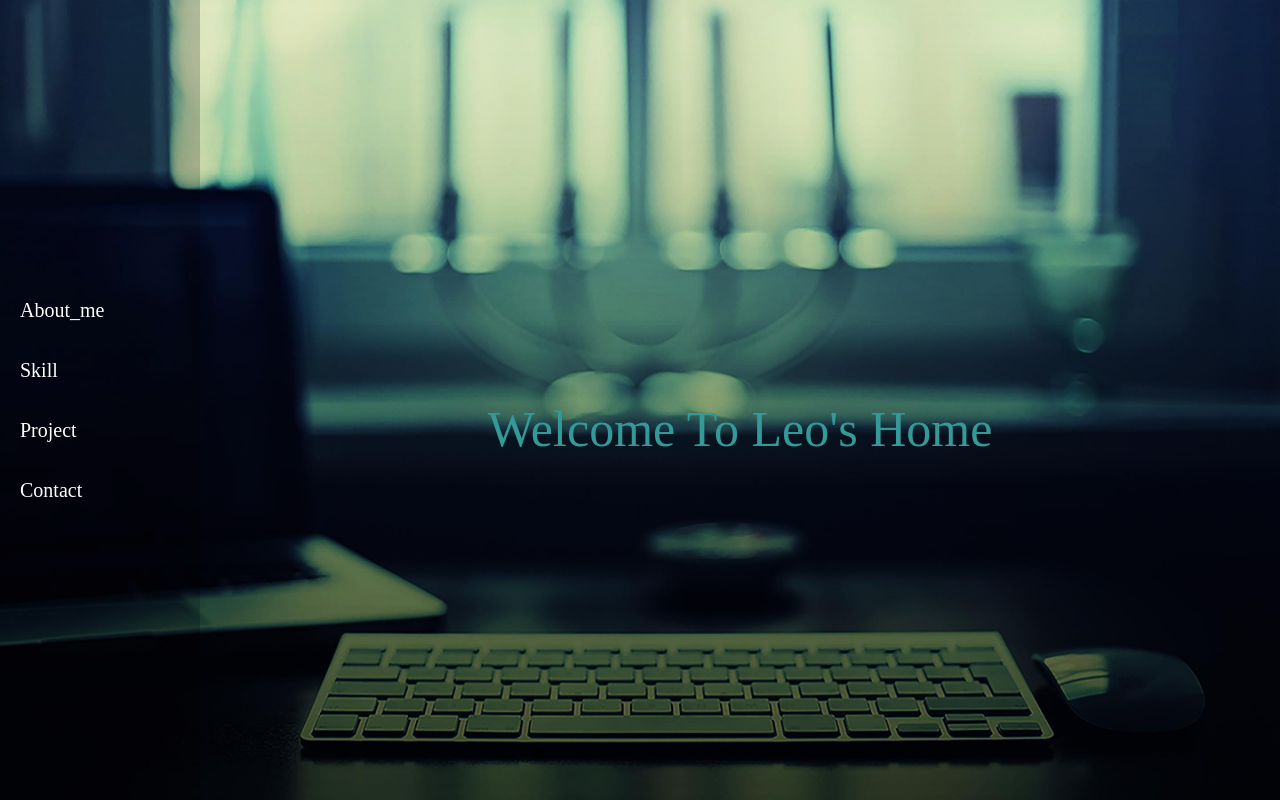
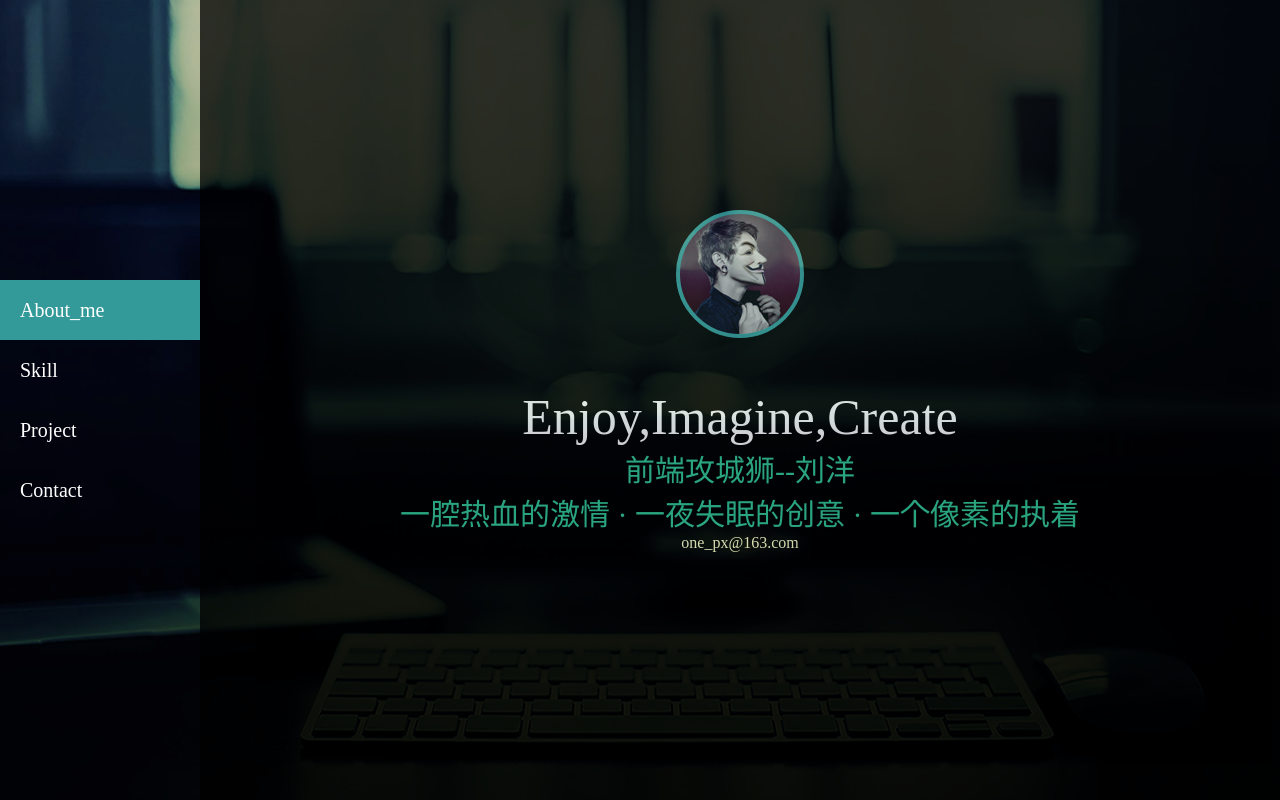
Before and after one commit to jsoyoy/leo, a plain HTML site: page index.html in a window 1280 px wide. Drawn offline with Linux system fonts and the light colour scheme.

Commit message:
0.0.2
修改主页欢迎语结束时的跳转

```diff
--- a/index.html
+++ b/index.html
@@ -14,7 +14,8 @@ window.onload =function(){
 	var aBox=oUl.getElementsByTagName('li');
 	var oHomePage =document.getElementById('js_index_word');
 	iNow =-1;
-	(function(){
+	//首页欢迎语
+	;(function(){
 		var indexWord ="Welcome To Leo's Home";
 		for(i=0;i<indexWord.length;i++){
 			var oLeo =document.createElement('span');
@@ -27,11 +28,16 @@ window.onload =function(){
 		timer =setInterval(function(){
 			move(aLeo[j],{opacity:1})
 			j++;
-			if(i ==aLeo.length){
+			if(j == aLeo.length){
 				clearInterval(timer);
+				setTimeout(function(){
+					oHomePage.style.display ='none';
+					aBtn[0].className ='active';
+					move(aBox[0],{opacity:0.8},{duration:1000})
+				},2000)
 			}
 		},100)
-	})()
+	})();
 
 	//选项卡；
 	for(var i=0;i<aBtn.length;i++){
@@ -205,6 +211,7 @@ function getStyle(obj,name){
 			<li>Project</li>
 			<li>Contact</li>
 		</ol>
+		<span></span>
 	</div>
 	<!--主页右部显示-->
 	<div class="mind_right">
```
